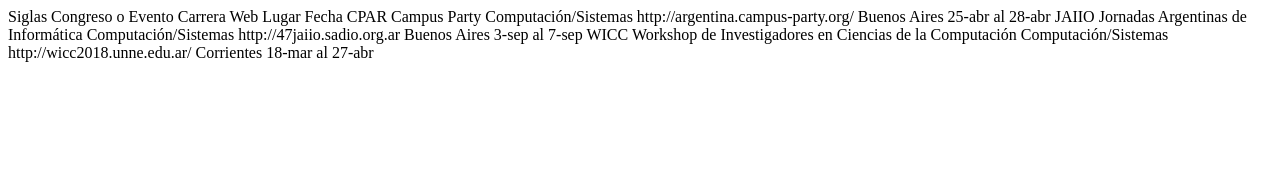
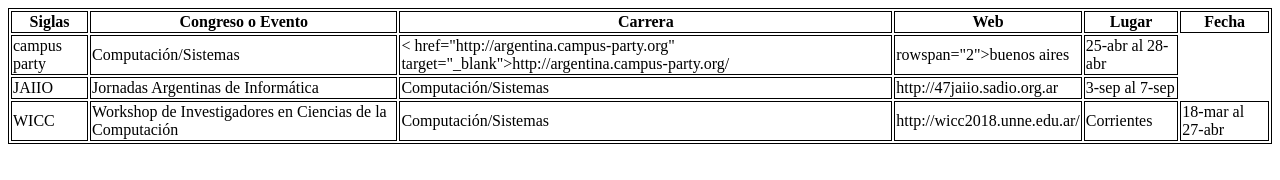
Before and after one commit to UCC-LabCompu2/ejercicios2022-MateoAse, a plain HTML site: page Ejercicios-HTML/ej_tablas.html in a window 1280 px wide. Drawn offline with Linux system fonts and the light colour scheme.

Commit message:
se hizo ejercicios de tablas

```diff
--- a/Ejercicios-HTML/ej_tablas.html
+++ b/Ejercicios-HTML/ej_tablas.html
@@ -15,33 +15,41 @@
 <!--Elimine las siglas CPAR, y 'Campus Party' debe ocupar 2 celdas-->
 <!--Como campus party y Jaiio comparten el mismo lugar, unifique las celdas que contienen 'Buenos Aires'-->
 <body>
+<!--hola mundo-->
+<table>
+    <thead>
+        <th>Siglas</th>
+        <th>Congreso o Evento</th>
+        <th>Carrera</th>
+        <th>Web</th>
+        <th>Lugar</th>
+        <th>Fecha</th>
+    </thead>
+    <tbody>
+    <tr>
+        <td>campus party</td>
+        <td>Computación/Sistemas</td>
+        <td>< href="http://argentina.campus-party.org" target="_blank">http://argentina.campus-party.org/</td>
+        <td> rowspan="2">buenos aires</td>
+        <td>25-abr al 28-abr</td>
+    </tr>
+    <tr>
+        <td>JAIIO</td>
+        <td>Jornadas Argentinas de Informática</td>
+        <td>Computación/Sistemas</td>
+       <td>http://47jaiio.sadio.org.ar</td>
+        <td>3-sep al 7-sep</td>
+    </tr>
+    <tr>
+        <td>WICC</td>
+        <td>Workshop de Investigadores en Ciencias de la Computación</td>
+        <td>Computación/Sistemas</td>
+        <td>http://wicc2018.unne.edu.ar/</td>
+        <td>Corrientes</td>
+        <td>18-mar al 27-abr</td>
+    </tr>
+    </tbody>
+</table>
 
-Siglas
-Congreso o Evento
-Carrera
-Web
-Lugar
-Fecha
-
-CPAR
-Campus Party
-Computación/Sistemas
-http://argentina.campus-party.org/
-Buenos Aires
-25-abr al 28-abr
-
-JAIIO
-Jornadas Argentinas de Informática
-Computación/Sistemas
-http://47jaiio.sadio.org.ar
-Buenos Aires
-3-sep al 7-sep
-
-WICC
-Workshop de Investigadores en Ciencias de la Computación
-Computación/Sistemas
-http://wicc2018.unne.edu.ar/
-Corrientes
-18-mar al 27-abr
 </body>
 </html>
```
